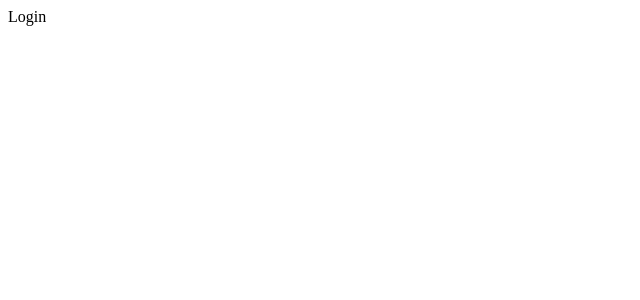
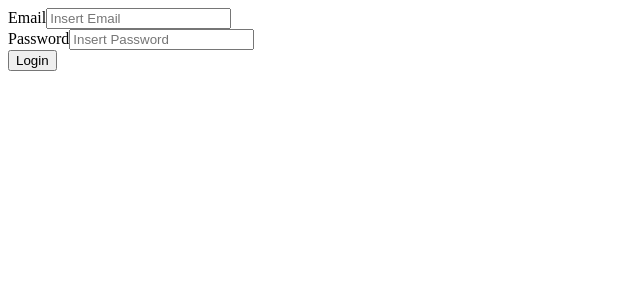
Before and after one commit to Hadi-AlKammouni/Airbnb_Project, a React (Create React App) app in the folder react/: page /admin/Login in a window 1280 px wide. Shown: the top 300 px of the page, without its empty margins (0-640 px from the left). Built offline with nearby package versions, Linux system fonts and the light colour scheme.

Commit message:
FE//Adding Login form

```diff
--- /dev/null
+++ b/react/src/components/Input.js
@@ -0,0 +1,15 @@
+import React from "react";
+
+const Input = ({ type, placeholder, set }) => {
+    return (
+      <input
+        type={type}
+        placeholder={placeholder}
+        onChange={(e) => {
+            set(e.target.value)
+        }}
+      />
+    );
+};
+
+export default Input;
--- a/react/src/pages/Admin/Login.js
+++ b/react/src/pages/Admin/Login.js
@@ -1,7 +1,42 @@
-import React from "react";
+import { useState } from "react";
+import Input from "../../components/Input";
 
 const Login = () => {
-    return <div>Login</div>;
-};
+
+    // Initialize Input State
+    const [email, setEmail] = useState("");
+    const [password, setPassword] = useState("");
+
+    //Add Data to Backend on if all fields are validated
+    const onSubmit = (e) => {
+      e.preventDefault();
+      if (!email || !password) {
+        alert("Please fill both fields!");
+        return;
+      }
+      if (password.length < 6) {
+        alert("password must be at least 6 characters!");
+        return;
+      }
+    };
+
+    return (
+      <form className="add-form" onSubmit={onSubmit}>
+
+        <div className="form-control">
+          <label>Email</label>
+          <Input type={"email"} placeholder={"Insert Email"} set={setEmail} />
+        </div>
+
+        <div className="form-control">
+          <label>Password</label>
+          <Input type={"password"} placeholder={"Insert Password"} set={setPassword} />
+        </div>
+
+        <input type={"submit"} value="Login" className="btn btn-block" />
+
+      </form>
+    );
+}
 
 export default Login;
```
